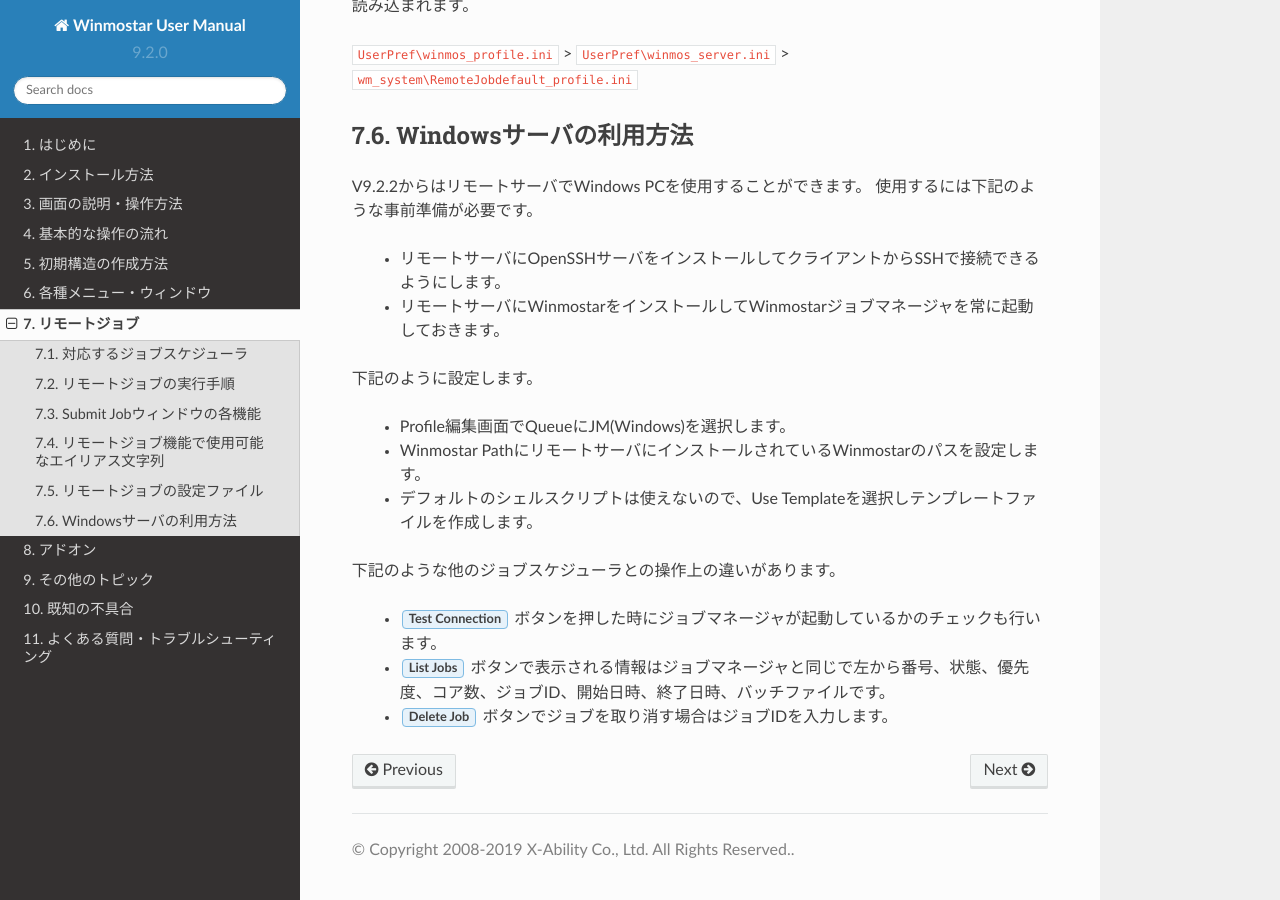
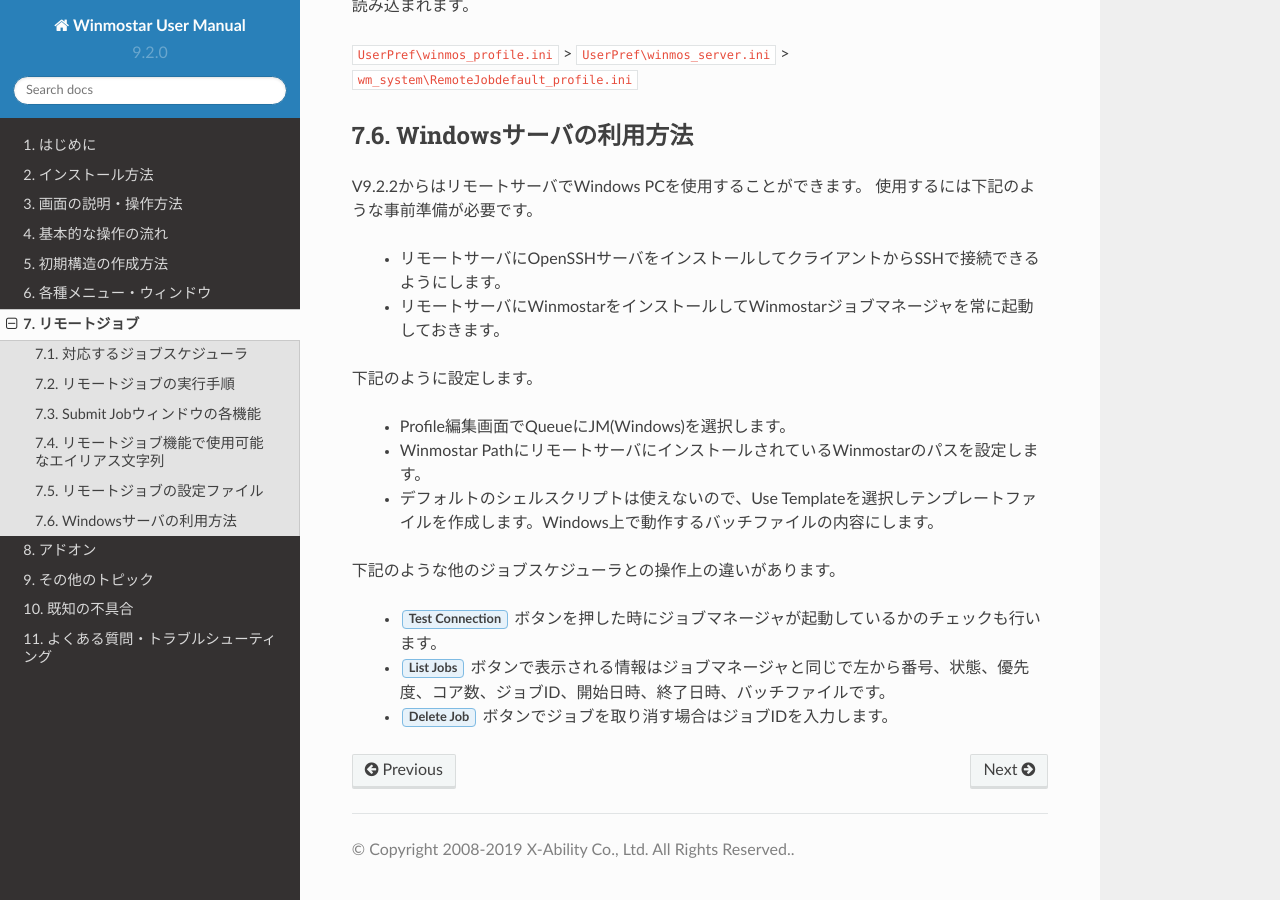
Before and after one commit to X-Ability/winmostar_doc, a Sphinx documentation site: the page built from source/winmos/winmos_remote.rst, in a window 1280 px wide and 900 px high, scrolled down 10246 px. Built offline with Sphinx 7.4.7 and the Read the Docs theme 2.0.0, drawn with Linux system fonts in a browser that asks for light colours.

Commit message:
リモートジョブのJM(Windows)の機能について追記
git-svn-id: http://varane/svn/winmostar_doc/trunk@53 10044ad8-96a7-4fcc-a7cb-627c628f43f5

```diff
--- a/source/winmos/winmos_remote.rst
+++ b/source/winmos/winmos_remote.rst
@@ -358,7 +358,7 @@
 
    - Profile編集画面でQueueにJM(Windows)を選択します。
    - Winmostar PathにリモートサーバにインストールされているWinmostarのパスを設定します。
-   - デフォルトのシェルスクリプトは使えないので、Use Templateを選択しテンプレートファイルを作成します。
+   - デフォルトのシェルスクリプトは使えないので、Use Templateを選択しテンプレートファイルを作成します。Windows上で動作するバッチファイルの内容にします。
 
 下記のような他のジョブスケジューラとの操作上の違いがあります。
 
```
